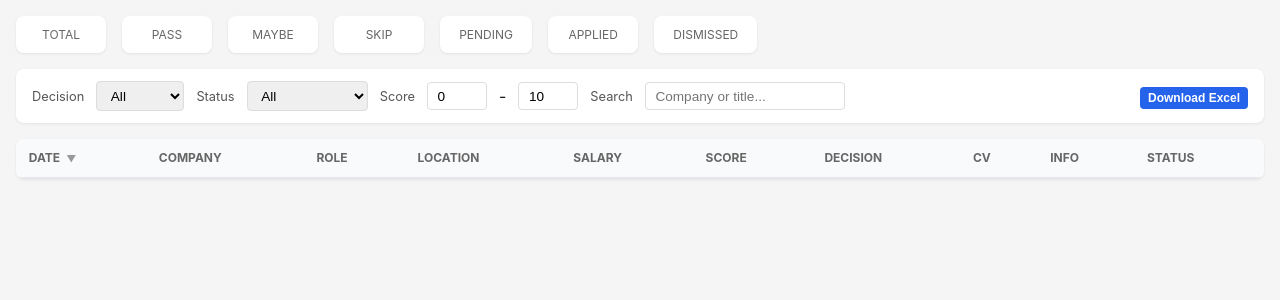
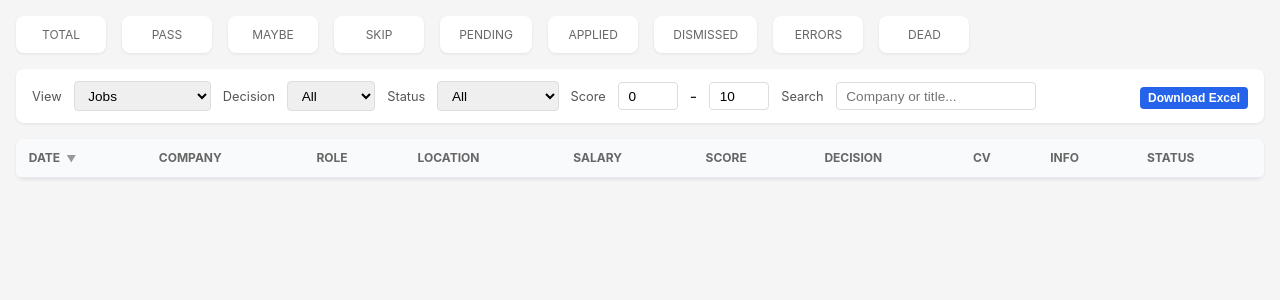
Before and after one commit to Cameleolam/jobs-funnel, a FastAPI app: template ui/templates/jobs.html in a window 1280 px wide. Shown: the top 300 px of the page. Run offline with FastAPI, Linux system fonts and the light colour scheme; the template is opened without the code that fills it, so the values that code supplies are empty; some libraries are stand-ins or nearby versions.

Commit message:
feat: add dead letter management for permanently failed jobs
Jobs hitting retry_count >= 3 now transition to status='dead'. The
review UI surfaces dead jobs with error details and a retry button
that resets them to pending.

```diff
--- a/scripts/setup_db.sql
+++ b/scripts/setup_db.sql
@@ -27,7 +27,7 @@ CREATE TABLE IF NOT EXISTS jobs (
     crawled_at      TIMESTAMPTZ NOT NULL DEFAULT NOW(),
     analyzed_at     TIMESTAMPTZ,
 
-    status          TEXT NOT NULL DEFAULT 'pending',
+    status          TEXT NOT NULL DEFAULT 'pending',  -- pending/analyzed/error/dead
     error           TEXT,
     error_code      TEXT,                -- TIMEOUT/PARSE_FAIL/API_ERROR/EMPTY_DESCRIPTION/BATCH_PADDING/NO_RESULT
 
@@ -58,6 +58,7 @@ CREATE INDEX IF NOT EXISTS idx_jobs_status ON jobs(status);
 CREATE INDEX IF NOT EXISTS idx_jobs_sheet_synced ON jobs(sheet_synced) WHERE sheet_synced = FALSE;
 CREATE INDEX IF NOT EXISTS idx_jobs_decision ON jobs(decision);
 CREATE INDEX IF NOT EXISTS idx_jobs_error_code ON jobs(error_code) WHERE error_code IS NOT NULL;
+CREATE INDEX IF NOT EXISTS idx_jobs_dead ON jobs(status) WHERE status = 'dead';
 
 CREATE TABLE IF NOT EXISTS job_raw_data (
     id          SERIAL PRIMARY KEY,
--- a/ui/server.py
+++ b/ui/server.py
@@ -44,7 +44,8 @@ ROW_COLS = (
     "cv_variant, reasoning, status, crawled_at, analyzed_at, "
     "salary_min, salary_max, salary_currency, remote, likely_english, "
     "tags, priority_notes, notes, user_status, "
-    "posted_at, employment_type, seniority_level, start_date"
+    "posted_at, employment_type, seniority_level, start_date, "
+    "error, error_code, retry_count"
 )
 
 
@@ -150,26 +151,41 @@ def get_stats():
         f"SELECT COUNT(*) as cnt FROM {TABLE} WHERE user_status = 'dismissed'"
     )
     stats["dismissed"] = dismissed["cnt"] if dismissed else 0
+    error = fetch_one(
+        f"SELECT COUNT(*) as cnt FROM {TABLE} WHERE status = 'error'"
+    )
+    stats["error"] = error["cnt"] if error else 0
+    dead = fetch_one(
+        f"SELECT COUNT(*) as cnt FROM {TABLE} WHERE status = 'dead'"
+    )
+    stats["dead"] = dead["cnt"] if dead else 0
     return stats
 
 
 # ── Query builder ────────────────────────────────────────────────────
-def build_job_filter(decision="", applied="", min_score=0, max_score=10, search=""):
-    conditions = ["status IN ('analyzed', 'pending')"]
+def build_job_filter(decision="", applied="", min_score=0, max_score=10, search="", view=""):
     params: list = []
-    if decision:
-        conditions.append("decision = %s")
-        params.append(decision)
-    if applied == "applied":
-        conditions.append("user_status = 'applied'")
-    elif applied == "dismissed":
-        conditions.append("user_status = 'dismissed'")
-    elif applied == "pending":
-        conditions.append("user_status IS NULL")
-    conditions.append("COALESCE(fit_score, 0) >= %s")
-    params.append(min_score)
-    conditions.append("COALESCE(fit_score, 0) <= %s")
-    params.append(max_score)
+    if view == "error":
+        conditions = ["status = 'error'"]
+    elif view == "dead":
+        conditions = ["status = 'dead'"]
+    elif view == "failed":
+        conditions = ["status IN ('error', 'dead')"]
+    else:
+        conditions = ["status IN ('analyzed', 'pending')"]
+        if decision:
+            conditions.append("decision = %s")
+            params.append(decision)
+        if applied == "applied":
+            conditions.append("user_status = 'applied'")
+        elif applied == "dismissed":
+            conditions.append("user_status = 'dismissed'")
+        elif applied == "pending":
+            conditions.append("user_status IS NULL")
+        conditions.append("COALESCE(fit_score, 0) >= %s")
+        params.append(min_score)
+        conditions.append("COALESCE(fit_score, 0) <= %s")
+        params.append(max_score)
     if search:
         conditions.append("(title ILIKE %s OR company ILIKE %s)")
         params.extend([f"%{search}%", f"%{search}%"])
@@ -190,6 +206,7 @@ async def list_jobs(
     min_score: int = Query(0, alias="min_score"),
     max_score: int = Query(10, alias="max_score"),
     search: str = Query("", alias="search"),
+    view: str = Query("", alias="view"),
     sort: str = Query("crawled_at", alias="sort"),
     order: str = Query("desc", alias="order"),
     limit: int = Query(50, alias="limit"),
@@ -202,7 +219,7 @@ async def list_jobs(
     sort_col = sort if sort in allowed_sorts else "crawled_at"
     sort_dir = "ASC" if order.lower() == "asc" else "DESC"
 
-    where, params = build_job_filter(decision, applied, min_score, max_score, search)
+    where, params = build_job_filter(decision, applied, min_score, max_score, search, view)
     query = (
         f"SELECT {ROW_COLS} FROM {TABLE} WHERE {where} "
         f"ORDER BY {sort_col} {sort_dir} LIMIT %s OFFSET %s"
@@ -225,6 +242,7 @@ async def export_excel(
     min_score: int = Query(0),
     max_score: int = Query(10),
     search: str = Query(""),
+    view: str = Query(""),
     sort: str = Query("crawled_at"),
     order: str = Query("desc"),
 ):
@@ -235,7 +253,7 @@ async def export_excel(
     sort_col = sort if sort in allowed_sorts else "crawled_at"
     sort_dir = "ASC" if order.lower() == "asc" else "DESC"
 
-    where, params = build_job_filter(decision, applied, min_score, max_score, search)
+    where, params = build_job_filter(decision, applied, min_score, max_score, search, view)
     query = (
         f"SELECT {ROW_COLS} FROM {TABLE} WHERE {where} "
         f"ORDER BY {sort_col} {sort_dir}"
@@ -385,6 +403,17 @@ async def rescore_job(request: Request, job_id: int, description: str = Form(...
     return render(request, "partials/job_row_single.html", {"job": job})
 
 
+@app.post("/jobs/{job_id}/retry", response_class=HTMLResponse)
+async def retry_job(request: Request, job_id: int):
+    execute(
+        f"UPDATE {TABLE} SET status = 'pending', retry_count = 0, "
+        f"error = NULL, error_code = NULL WHERE id = %s",
+        (job_id,),
+    )
+    job = fetch_one(f"SELECT {ROW_COLS} FROM {TABLE} WHERE id = %s", (job_id,))
+    return render(request, "partials/job_row_single.html", {"job": job})
+
+
 @app.get("/stats", response_class=HTMLResponse)
 async def stats(request: Request):
     return render(request, "partials/stats.html", {"stats": get_stats()})
--- a/ui/templates/base.html
+++ b/ui/templates/base.html
@@ -41,6 +41,8 @@
     .stat-card.pending .value { color: #2563eb; }
     .stat-card.applied .value { color: #7c3aed; }
     .stat-card.dismissed .value { color: #6b7280; }
+    .stat-card.error .value { color: #ea580c; }
+    .stat-card.dead .value { color: #dc2626; }
 
     /* ── Filter bar ─────────────────────────────── */
     .filter-bar {
@@ -129,6 +131,10 @@
     tr.applied-done:hover { background: #dcfce7; }
     tr.dismissed-done { border-left: 3px solid #9ca3af; background: #f9fafb; opacity: 0.6; }
     tr.dismissed-done:hover { opacity: 0.8; }
+    tr.status-error { border-left: 3px solid #ea580c; background: #fff7ed; }
+    tr.status-error:hover { background: #ffedd5; }
+    tr.status-dead { border-left: 3px solid #dc2626; background: #fef2f2; }
+    tr.status-dead:hover { background: #fee2e2; }
 
     .badge {
       display: inline-block;
@@ -142,6 +148,8 @@
     .badge-maybe { background: #fef9c3; color: #854d0e; }
     .badge-skip { background: #f3f4f6; color: #6b7280; }
     .badge-pending { background: #dbeafe; color: #1e40af; }
+    .badge-error { background: #ffedd5; color: #9a3412; }
+    .badge-dead { background: #fee2e2; color: #991b1b; }
 
     .score {
       display: inline-block;
@@ -246,6 +254,16 @@
       color: #92400e;
       margin-bottom: 0.8rem;
     }
+    .error-banner {
+      background: #fee2e2;
+      border: 1px solid #fca5a5;
+      border-radius: 6px;
+      padding: 0.5rem 0.8rem;
+      font-size: 0.82rem;
+      color: #991b1b;
+      margin-bottom: 0.8rem;
+    }
+    .error-banner p { color: #b91c1c; margin: 0.3rem 0 0; }
 
     /* ── Detail meta ─────────────────────────────── */
     .detail-meta {
--- a/ui/templates/jobs.html
+++ b/ui/templates/jobs.html
@@ -16,6 +16,14 @@
 
   <input type="hidden" name="sort" value="crawled_at">
   <input type="hidden" name="order" value="desc">
+
+  <label>View</label>
+  <select name="view">
+    <option value="">Jobs</option>
+    <option value="error">Errors (retrying)</option>
+    <option value="dead">Dead letters</option>
+    <option value="failed">All failed</option>
+  </select>
 
   <label>Decision</label>
   <select name="decision">
--- a/ui/templates/partials/stats.html
+++ b/ui/templates/partials/stats.html
@@ -27,4 +27,12 @@
     <div class="label">Dismissed</div>
     <div class="value">{{ stats.dismissed }}</div>
   </div>
+  <div class="stat-card error">
+    <div class="label">Errors</div>
+    <div class="value">{{ stats.error }}</div>
+  </div>
+  <div class="stat-card dead">
+    <div class="label">Dead</div>
+    <div class="value">{{ stats.dead }}</div>
+  </div>
 </div>
```
Also changed, not shown: scripts/n8n/parse-update.js (+6 -3 lines), ui/templates/partials/job_detail.html (+15 -0 lines), ui/templates/partials/job_row_single.html (+26 -3 lines), workflow.json (+1 -1 lines).
